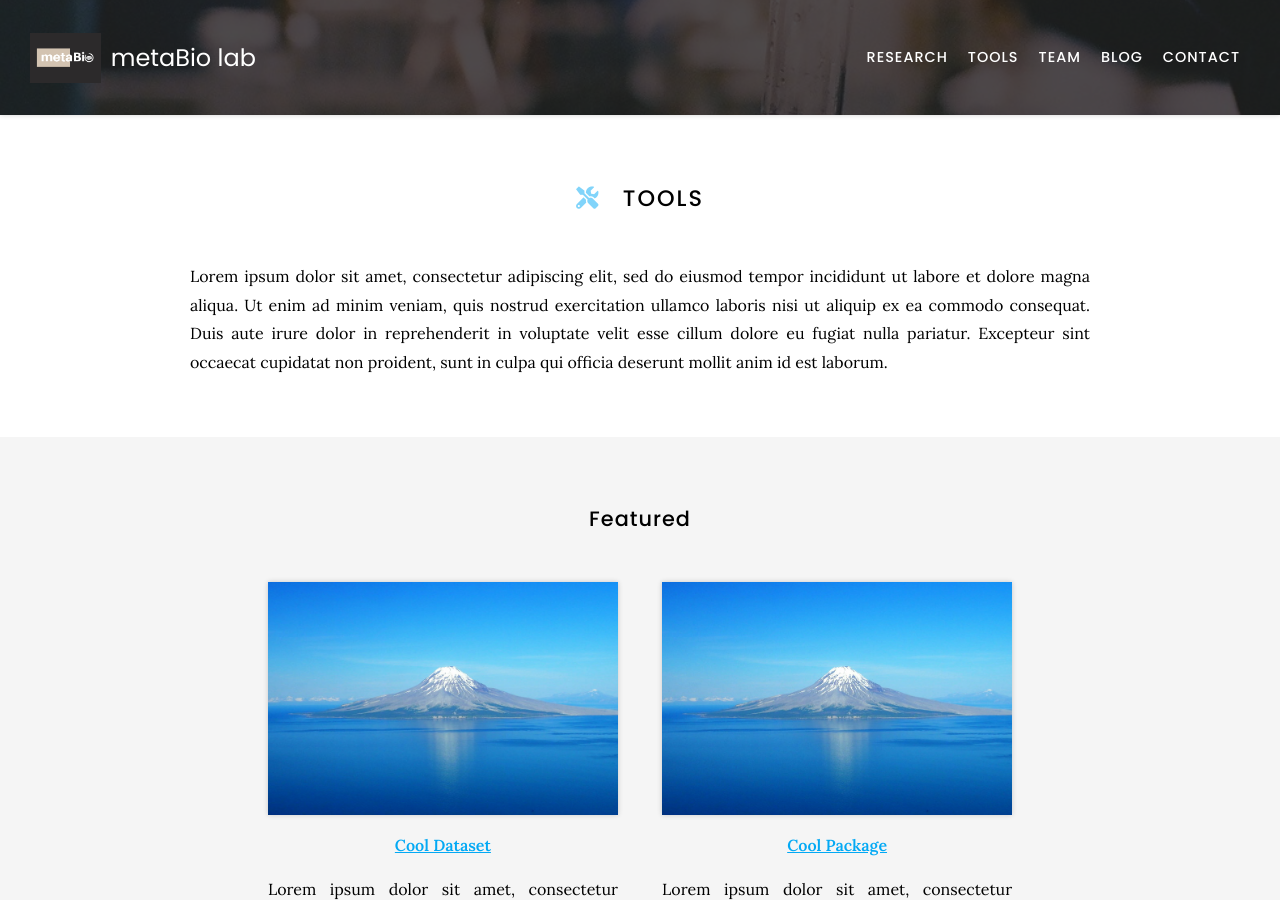
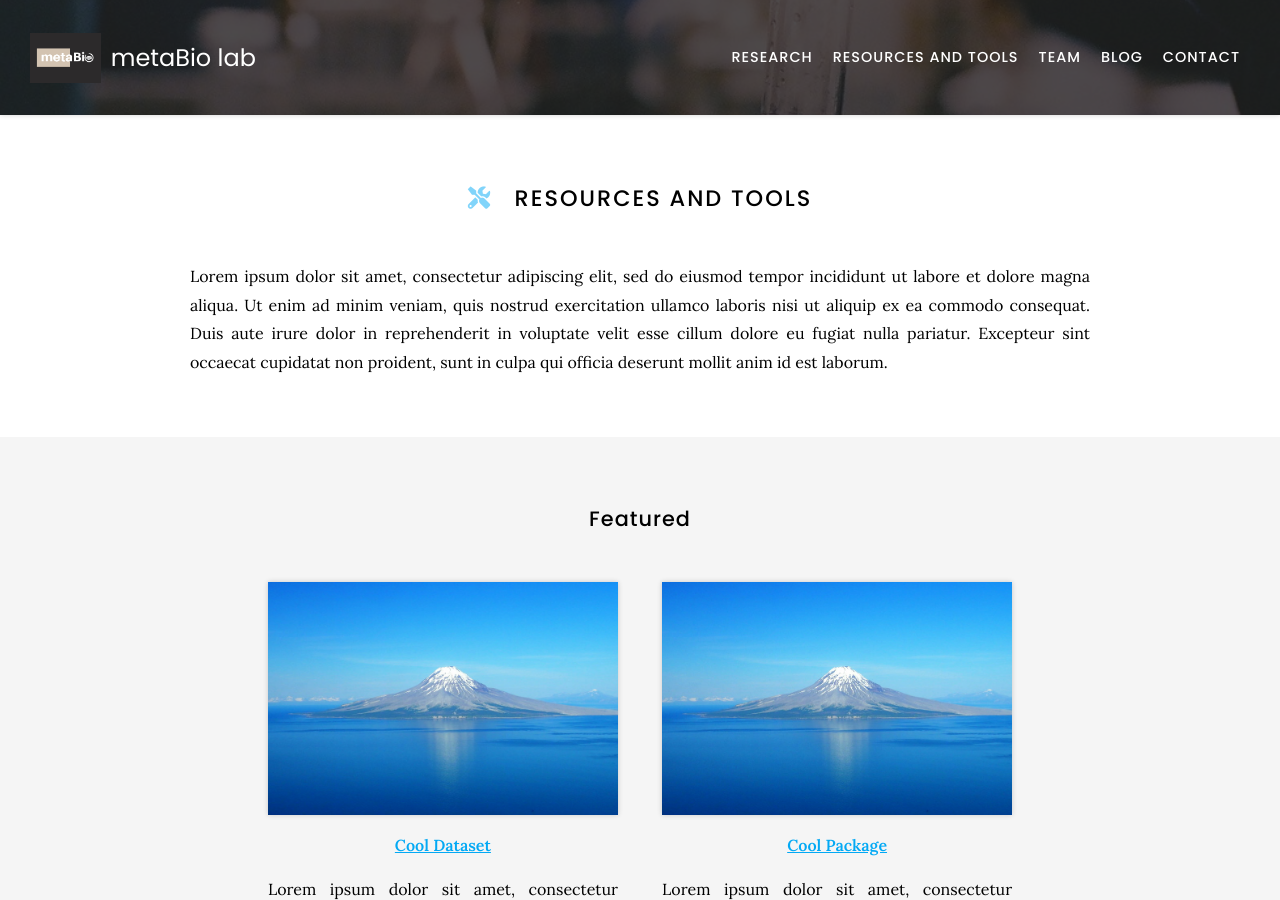
Before and after one commit to metaBIOlab/metabio, a Jekyll site: the page built from tools/index.md, in a window 1280 px wide and 900 px high. Built offline with Jekyll 4.4.1, drawn with Linux system fonts in a browser that asks for light colours; nearby versions of some CDN libraries.

Commit message:
Update index.md

```diff
--- a/tools/index.md
+++ b/tools/index.md
@@ -1,11 +1,11 @@
 ---
-title: Tools
+title: Resources and Tools
 nav:
   order: 2
   tooltip: Software, datasets, and more
 ---
 
-# <i class="fas fa-tools"></i>Tools
+# <i class="fas fa-tools"></i>Resources and Tools
 
 Lorem ipsum dolor sit amet, consectetur adipiscing elit, sed do eiusmod tempor incididunt ut labore et dolore magna aliqua.
 Ut enim ad minim veniam, quis nostrud exercitation ullamco laboris nisi ut aliquip ex ea commodo consequat.
```
